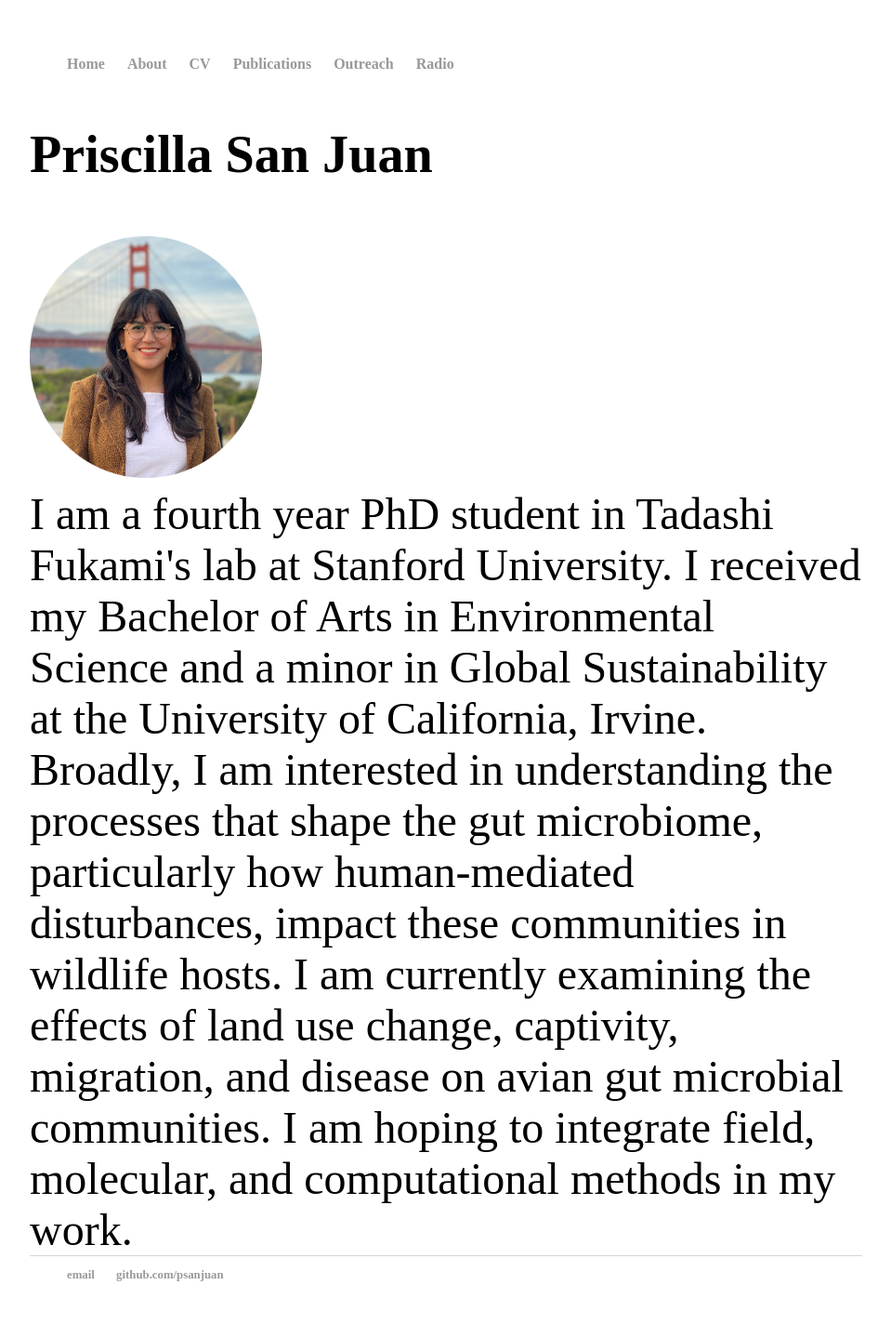
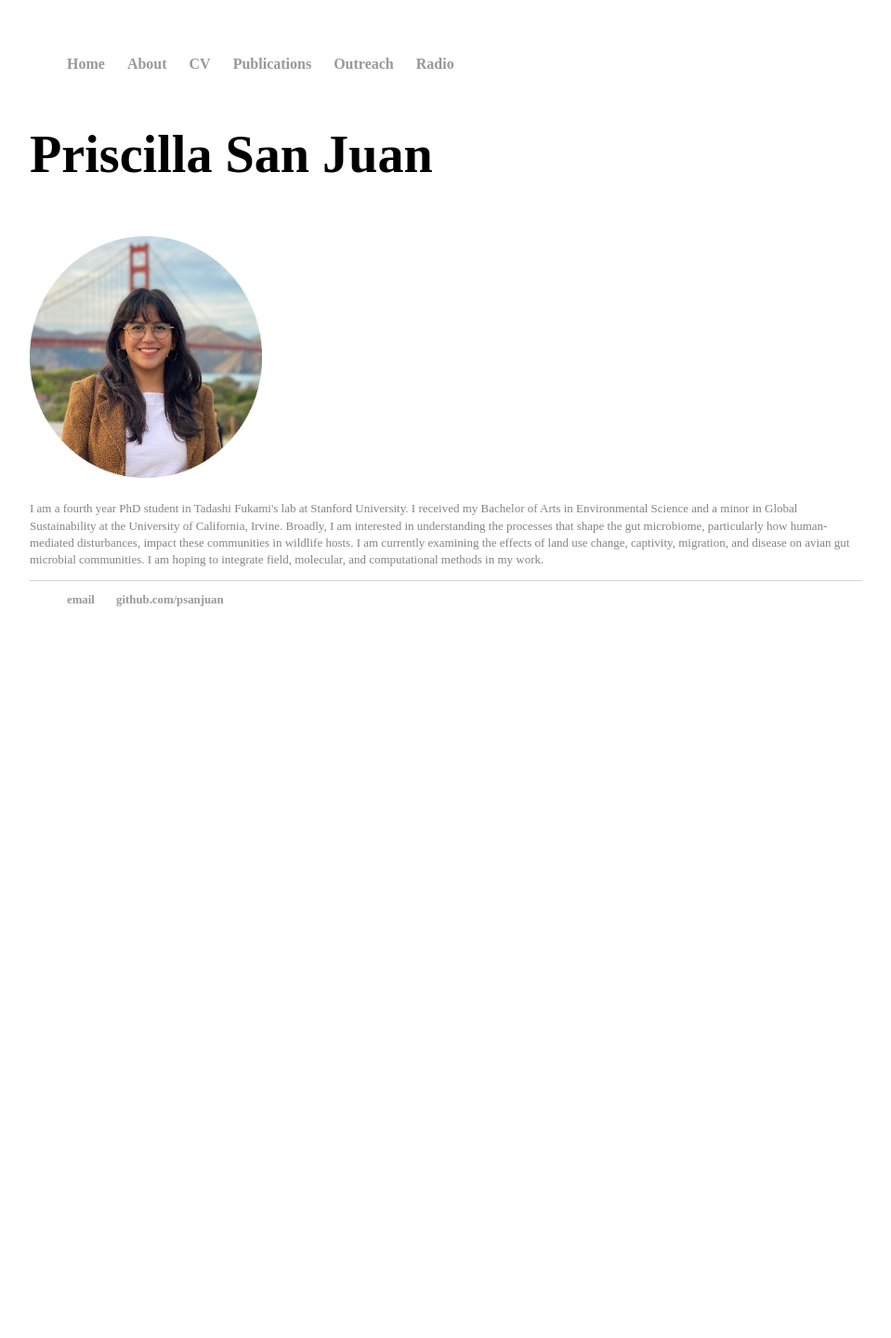
Before and after one commit to psanjuan/psanjuan.github.io, a Jekyll site: the page built from about/index.html, in a window 1280 px wide. Shown: the whole page at 93% size, without its empty margins (160-1119 px from the left). Built offline with Jekyll 4.4.1, drawn with Linux system fonts in a browser that asks for light colours; after the commit the page ends 900 px from its top, so only the background shows below that.

Commit message:
Update index.html

```diff
--- a/about/index.html
+++ b/about/index.html
@@ -8,8 +8,9 @@ title: Priscilla San Juan, PhD candidate
   <img src="headshot-sf-circle.png" alt="headshot" width="250" height="260">
 
 <div class="post">
-<font face = "Avenir" size = "8">I am a fourth year PhD student in Tadashi Fukami's lab at Stanford University. I received my Bachelor of Arts in Environmental Science and a minor in Global Sustainability at the University of California, Irvine.
+<font face = "Avenir"><p style="color:#848484;font-size:13px;">
+I am a fourth year PhD student in Tadashi Fukami's lab at Stanford University. I received my Bachelor of Arts in Environmental Science and a minor in Global Sustainability at the University of California, Irvine.
 Broadly, I am interested in understanding the processes that shape the gut microbiome, particularly how human-mediated disturbances, impact these communities in wildlife hosts. I am currently examining the effects
 of land use change, captivity, migration, and disease on avian gut microbial communities. I am hoping to integrate field, molecular, and computational methods in my work.
-  </font>
+  </p></font>
 </div>
```
